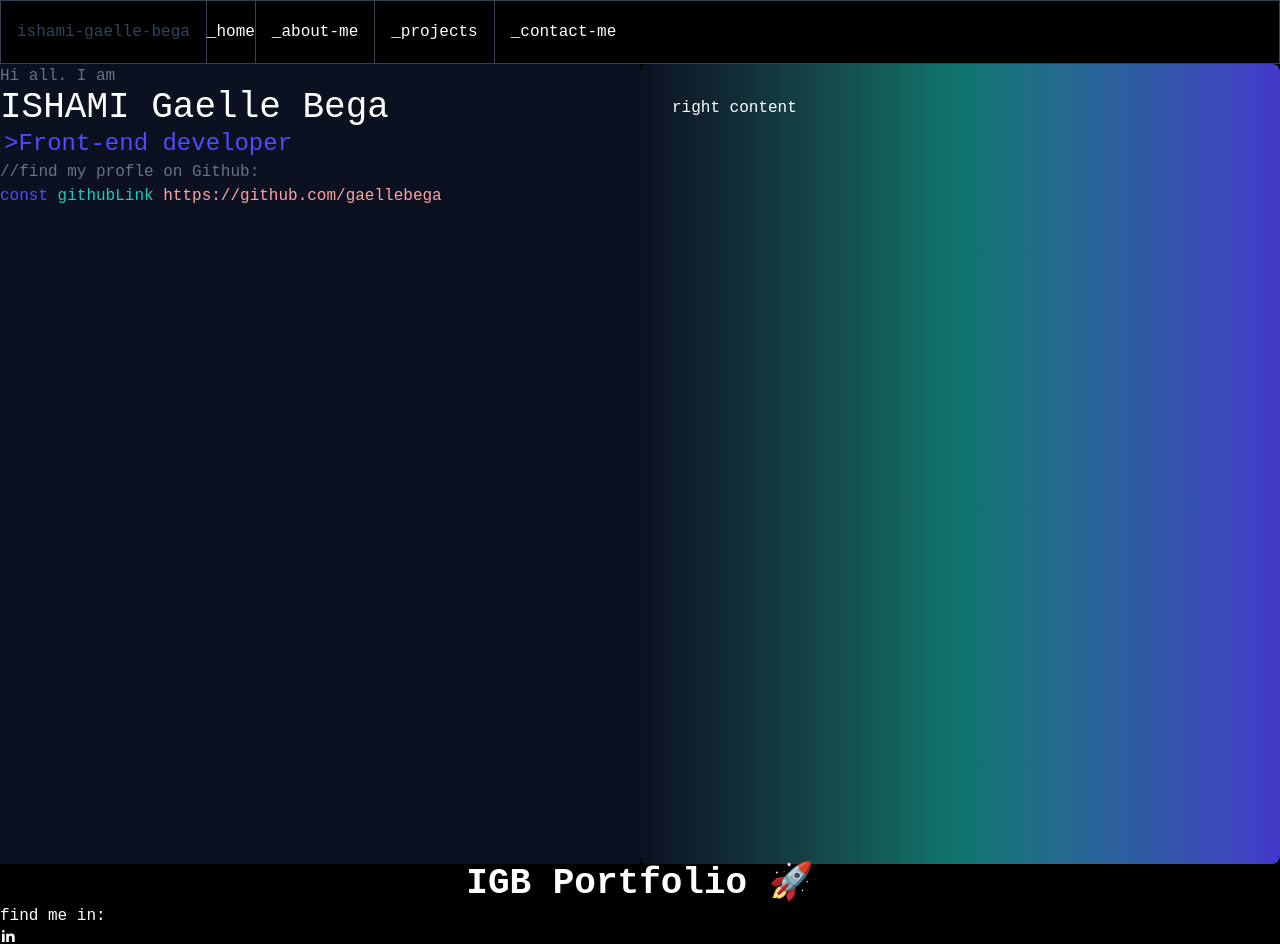
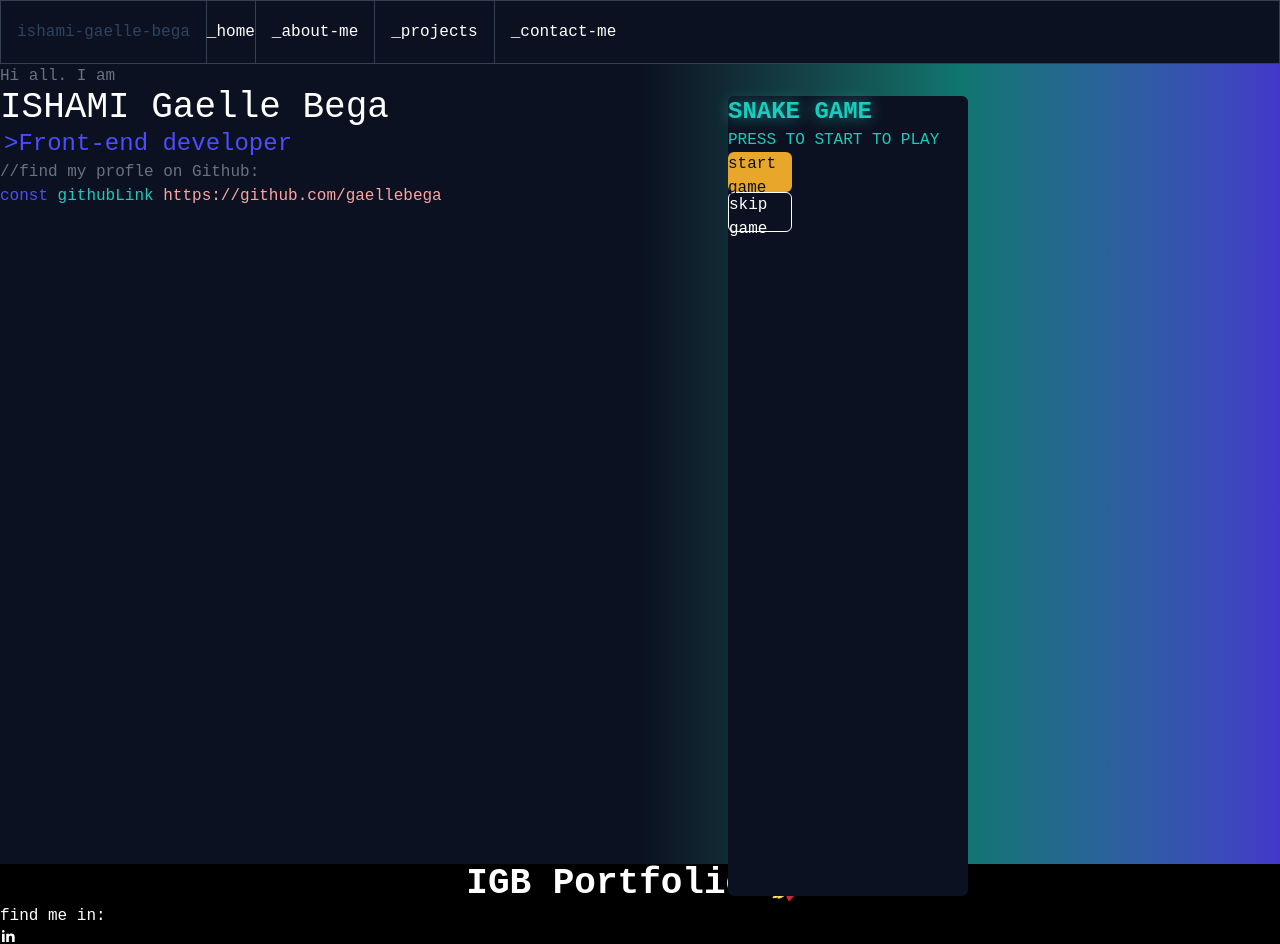
Before and after one commit to gaellebega/Personal-Portfolio, a React (Vite) app: page / in a window 1280 px wide. Built offline with nearby package versions, Linux system fonts and the light colour scheme.

Commit message:
game section added

```diff
--- a/src/components/Home.jsx
+++ b/src/components/Home.jsx
@@ -9,13 +9,23 @@ function Home() {
 
           <div>
             <p className="text-gray-500">//find my profle on Github:</p>
-          <p className="text-[#4d4dff]">const <span className="text-[#19ccbd]">githubLink</span> <a li="https://github.com/gaellebega" className="text-red-300">https://github.com/gaellebega</a></p>
+            <p className="text-[#4d4dff]">const <span className="text-[#19ccbd] ">githubLink</span> <a href="https://github.com/gaellebega" className="text-red-300" target="_blank">https://github.com/gaellebega</a></p>
           </div>
 
         </div>
 
-        <div className="w-1/2 bg-gradient-to-r from-[#0b1120] via-[#0f766e] to-[#4338ca] text-white p-8 rounded-lg">
-        right content
+        <div className="w-1/2 relative  bg-gradient-to-r from-[#0b1120] via-[#0f766e] to-[#4338ca] text-white p-8 ">
+          <div className="absolute bg-white backdrop-blur-md border-white rounded-lg">
+            <div className="absolute bg-[#0b1120] ml-14  h-screen w-60 rounded-md ">
+              <div>
+                <p className=" font-bold text-2xl text-[#19ccbd] drop-shadow-[0_0_8px_rgba(25,204,189,0.7)]">SNAKE GAME</p>
+                <p className="text-[#19ccbd]">PRESS TO START TO PLAY</p>
+
+                <p className="bg-[#e8a62a]  rounded-md h-10 w-16 text-[#0b1120]">start game</p>
+                  <p className="  rounded-md border-1 border-white  h-10 w-16 text-white">skip game</p>
+              </div>
+            </div>
+          </div>
         </div>
 
       </section>
--- a/src/components/Navigation.jsx
+++ b/src/components/Navigation.jsx
@@ -1,7 +1,7 @@
 import { Link } from "react-router-dom"
 function Navigation() {
   return (
-    <nav className="border border-gray-700 p-4 h-16 relative ">
+    <nav className="border bg-[#0b1120] border-gray-700 p-4 h-16 relative ">
       <div className="inset-0 absolute flex items-center h-full divide-x divide-gray-700 ">
         <div className=" flex items-center text-[#2f435f] px-4 h-full">
           <Link to="/"><p>ishami-gaelle-bega</p></Link>
```
Lines whose indentation alone changed are shown as unchanged.
